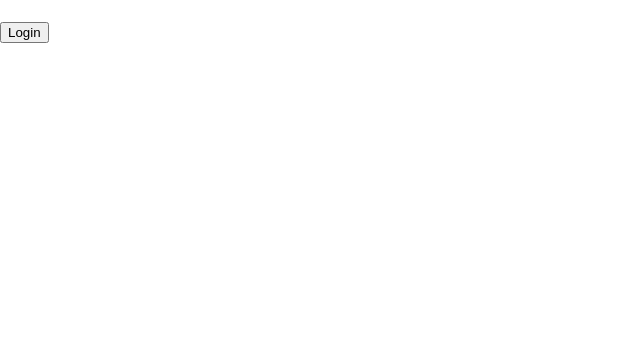
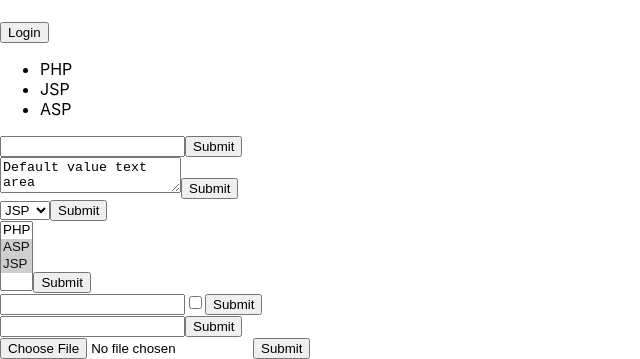
Before and after one commit to dattruongthe/react-js, a React (Create React App) app: page / in a window 1280 px wide. Shown: the part 558-917 px from the top of the page, without its empty margins (0-640 px from the left). Before the commit the page ends 800 px from the top, so only its background shows below. Built offline with nearby package versions, Linux system fonts and the light colour scheme.

Commit message:
1. Form controlled components 2. Form uncontrolled components

```diff
--- a/src/App.js
+++ b/src/App.js
@@ -6,7 +6,15 @@ import Form from './components/Form/form';
 import Toggle from './components/Toggle/toggle';
 import Greeting from './components/Greeting/greeting';
 import LoginControl from "./components/LoginControl/login";
-
+import ListItem from "./components/ListItem/list";
+import BlogPost from "./components/BlogPost/post";
+import Name from "./components/Form/name";
+import Textarea from "./components/Form/textarea";
+import Select from "./components/Form/select";
+import Multiselect from "./components/Form/multiselect";
+import MultiInput from "./components/Form/multiinput";
+import NameRef from "./components/Form/nameref";
+import File from "./components/Form/file";
 const comment = {
     author: {
         name: 'Dat',
@@ -16,6 +24,11 @@ const comment = {
     date: '2021-07-17',
     count: 100
 }
+const blogPosts = [
+    {id: 1, title: 'PHP'},
+    {id: 2, title: 'JSP'},
+    {id: 3, title: 'ASP'},
+];
 
 function App() {
     return (
@@ -25,6 +38,14 @@ function App() {
             <Form />
             <Toggle />
             <LoginControl />
+            <BlogPost posts={blogPosts} />
+            <Name />
+            <Textarea />
+            <Select />
+            <Multiselect />
+            <MultiInput />
+            <NameRef />
+            <File />
         </div>
     );
 }
--- /dev/null
+++ b/src/components/Form/file.js
@@ -0,0 +1,25 @@
+import React from "react";
+
+class File extends React.Component {
+    constructor(props) {
+        super(props);
+        this.state = {value: ''};
+
+        this.fileInput = React.createRef();
+        this.handleSubmit = this.handleSubmit.bind(this);
+    }
+    handleSubmit(event) {
+        event.preventDefault();
+        console.log(this.fileInput.current.files[0].name);
+    }
+    render() {
+        return (
+            <form onSubmit={this.handleSubmit}>
+                <input type="file" ref={this.fileInput}/>
+                <button type="submit">Submit</button>
+            </form>
+        );
+    }
+}
+
+export default File;
--- /dev/null
+++ b/src/components/Form/multiinput.js
@@ -0,0 +1,33 @@
+import React from "react";
+
+class MultiInput extends React.Component {
+    constructor(props) {
+        super(props);
+        this.state = {
+            email: '',
+            isSubscribed: false
+        };
+
+        this.handleSubmit = this.handleSubmit.bind(this);
+        this.handleChange = this.handleChange.bind(this);
+    }
+    handleChange(event) {
+        let value = (event.target.type === 'checkbox')? event.target.checked: event.target.value;
+        let name = event.target.name;
+        this.setState({[name]: value});
+    }
+    handleSubmit(event) {
+        event.preventDefault();
+    }
+    render() {
+        return (
+            <form onSubmit={this.handleSubmit}>
+                <input name="email" type="text" value={this.state.email} onChange={this.handleChange}/>
+                <input name="isSubscribed" type="checkbox" checked={this.state.isSubscribed} onChange={this.handleChange} />
+                <button type="submit">Submit</button>
+            </form>
+        );
+    }
+}
+
+export default MultiInput;
--- /dev/null
+++ b/src/components/Form/nameref.js
@@ -0,0 +1,25 @@
+import React from "react";
+
+class NameRef extends React.Component {
+    constructor(props) {
+        super(props);
+        this.state = {value: ''};
+
+        this.input = React.createRef();
+        this.handleSubmit = this.handleSubmit.bind(this);
+    }
+    handleSubmit(event) {
+        event.preventDefault();
+        console.log(this.input.current.value);
+    }
+    render() {
+        return (
+            <form onSubmit={this.handleSubmit}>
+                <input type="text" ref={this.input}/>
+                <button type="submit">Submit</button>
+            </form>
+        );
+    }
+}
+
+export default NameRef;
```
